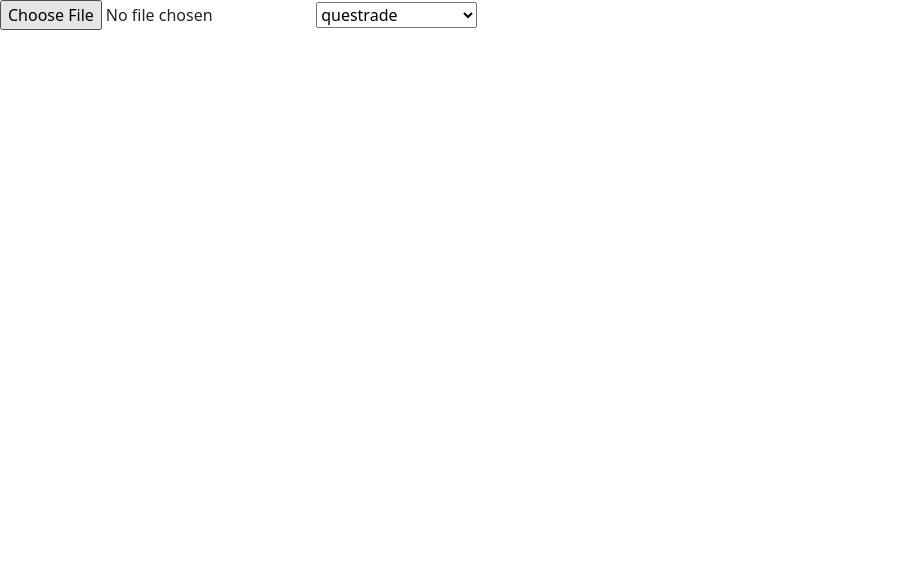
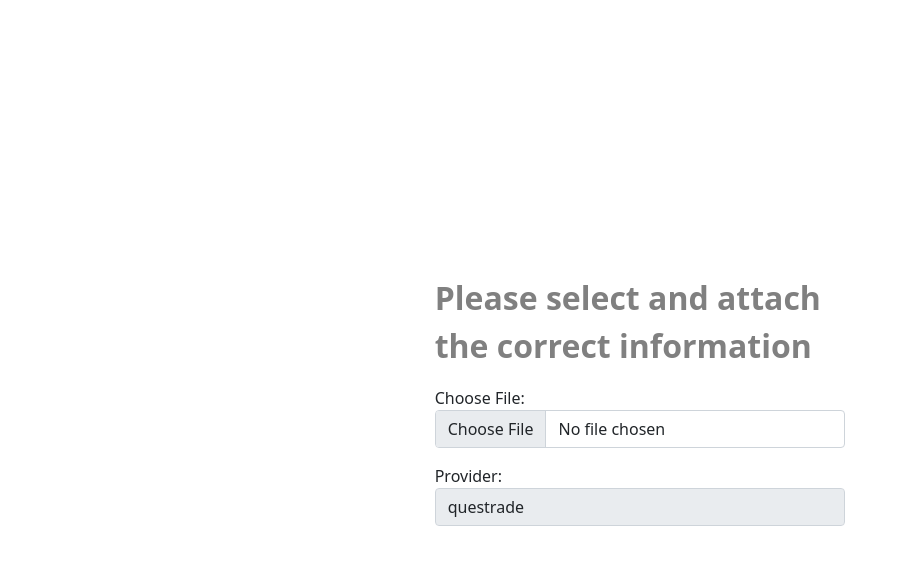
Before and after one commit to Pavel-2004/csv-converter-4, a plain HTML site: page index.html in a window 1280 px wide. Shown: the whole page, without its empty margins (0-908 px from the left). Drawn offline with nearby package versions, Linux system fonts and the light colour scheme.

Commit message:
added design

```diff
--- a/index.html
+++ b/index.html
@@ -10,12 +10,29 @@
     <title>CSV TESTING</title>
 </head>
 <body>
-<div class="row justify-content-center" id="mainContainer">
-    <div class="col-12" id="inputBoxes">
-        <input type="file" id="csv">
-        <select id="type">
+<div class="row justify-content-center" id="mainContainer" style="height: 100vh;">
+    <div class="col-4 my-auto" id="inputBoxes" style="padding-top: 2em; padding-bottom: 2em;">
+        <div class="row justify-content-center">
+            <div class="col-12">
+                <p style="font-size: 2em; color: grey; font-weight: bold;">
+                    Please select and attach the correct information
+                </p>
+            </div>
+        </div>
+        <div class="row justify-content-center">
+            <div class="col-12">
+                <p style="margin: 0; padding: 0;">Choose File:</p>
+                <input type="file" id="csv" class="form-control">
+            </div>
+        </div>
+        <div class="row justify-content-center" style="margin-top: 2vh;">
+            <div class="col-12">
+                <p style="margin: 0; padding: 0;">Provider:</p>
+                <select id="type" class="form-control" style="background-color: #e9ecef;">
 
-        </select>
+                </select>
+            </div>
+        </div>
     </div>
     <div class="col-12 d-none" id="infoContainer" style="margin-top: 30px;">
         <div class="row justify-content-center">
```
